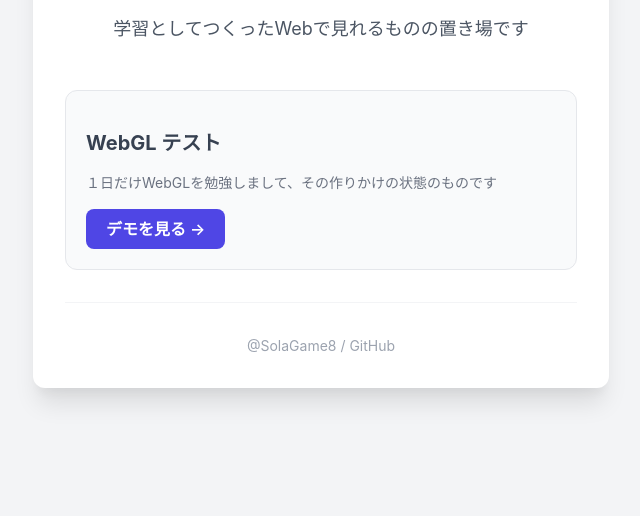
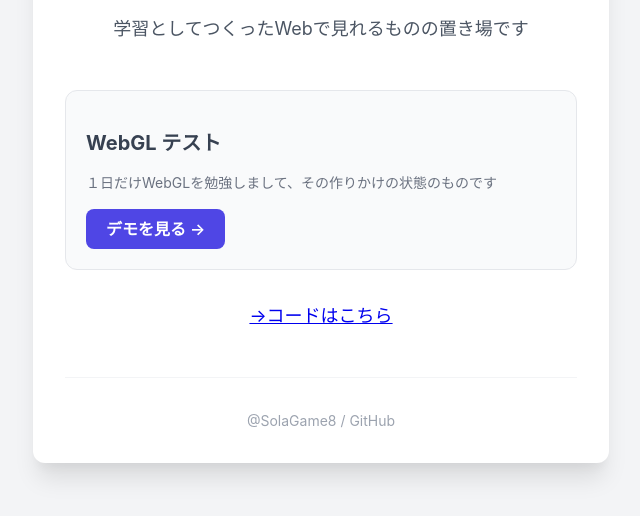
Before and after one commit to SolaGame8/MyDX12Learning, a plain HTML site: page index.html in a window 1280 px wide. Shown: the part 202-718 px from the top of the page, without its empty margins (319-959 px from the left). Drawn offline with Linux system fonts and the light colour scheme.

Commit message:
Add files via upload

```diff
--- a/index.html
+++ b/index.html
@@ -175,10 +175,16 @@
             </div>
 
 
-
+			<!-- ここにブロック追加 -->
 
 
         </div>
+
+		<p class="description">
+			<a href="https://github.com/SolaGame8/MyDX12Learning" target="_blink">→コードはこちら</a>
+        </p>
+
+
 
         <div class="footer">
             @SolaGame8 / GitHub
```
